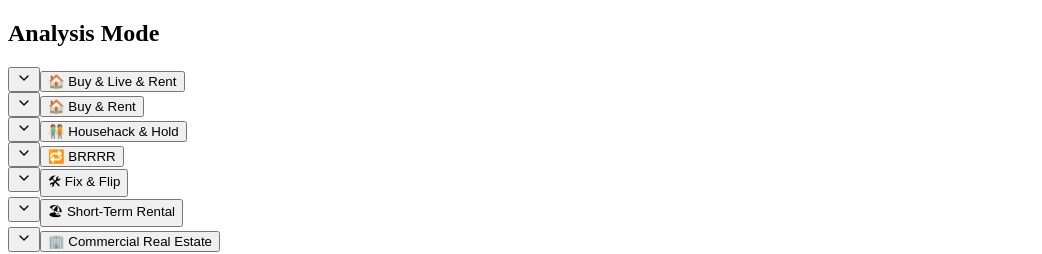
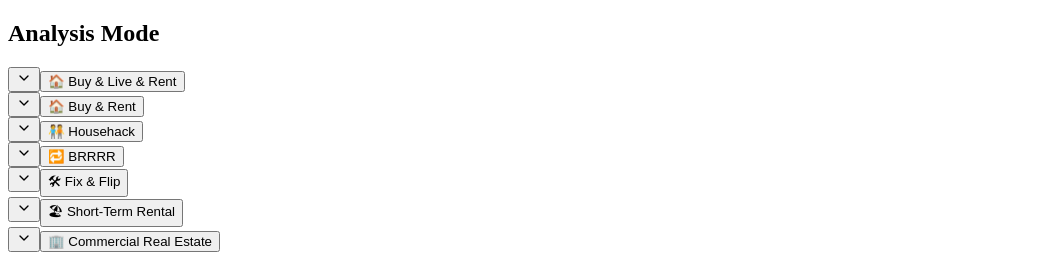
Before and after one commit to arturo2minute/home-investment-analyzer, a React (Create React App) app in the folder frontend/: page / in a window 1280 px wide. Shown: the top 254 px of the page, without its empty margins (0-1042 px from the left). Built offline with nearby package versions, Linux system fonts and the light colour scheme; the HTML template or start-up script is replaced by a standard one.

Commit message:
Change the verbiage for the strategies

```diff
--- a/frontend/src/SearchPage.jsx
+++ b/frontend/src/SearchPage.jsx
@@ -13,7 +13,7 @@
     description: "Purchase a property and rent it out long-term for passive income and appreciation."
   },
   {id: "househack",
-    label: "🧑‍🤝‍🧑 Househack & Hold",
+    label: "🧑‍🤝‍🧑 Househack",
     description: "Live in one part of the property while renting out the rest to reduce living costs."
   },
   {id: "brrrr",
@@ -30,7 +30,7 @@
   },
   {id: "commercial",
     label: "🏢 Commercial Real Estate",
-    description: "Invest in multifamily, office, or retail properties for stable, large-scale income."
+    description: "Invest in multifamily (5+ units), office, or retail properties for stable, large-scale income."
   }
 ];
 
```
